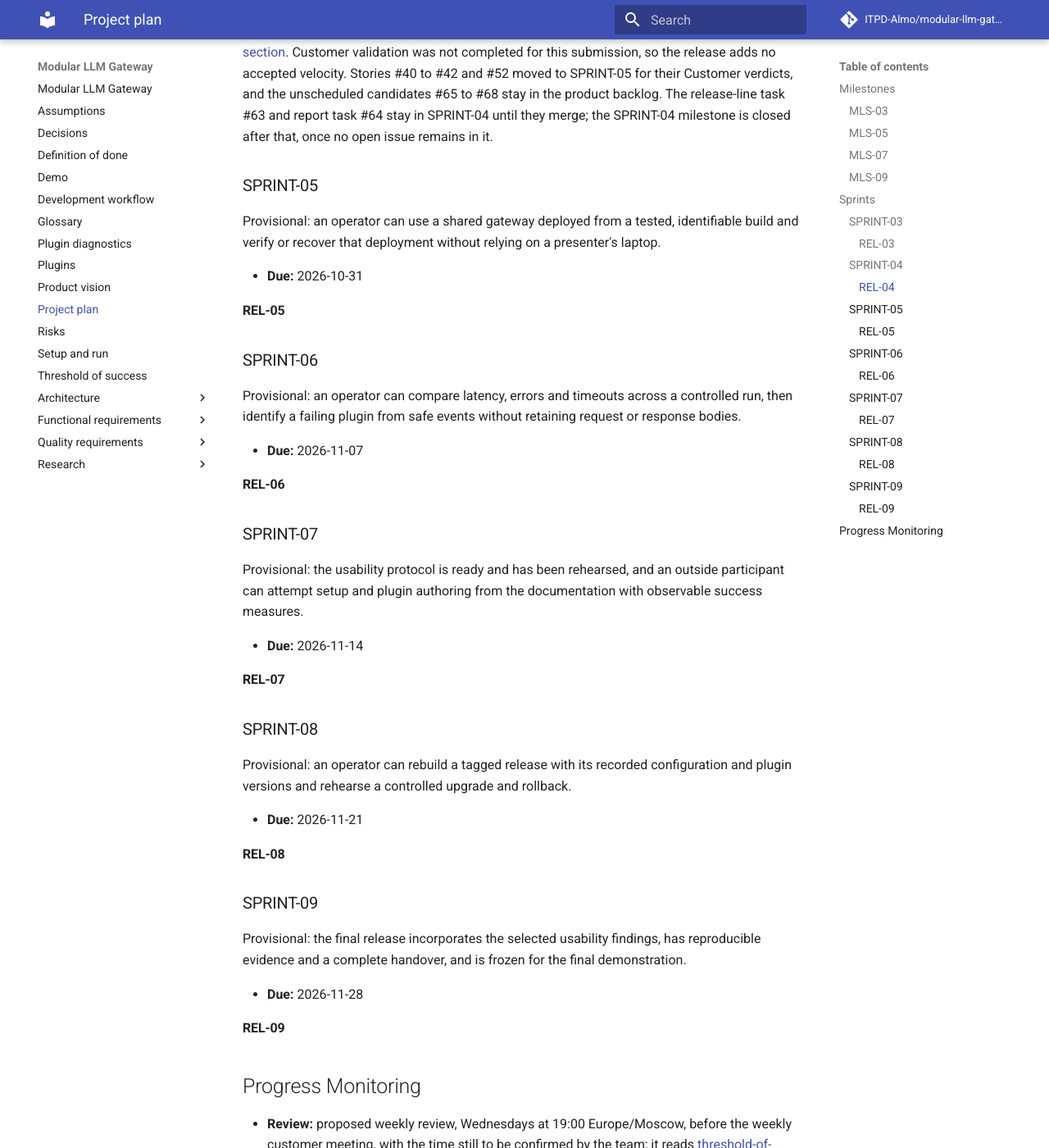
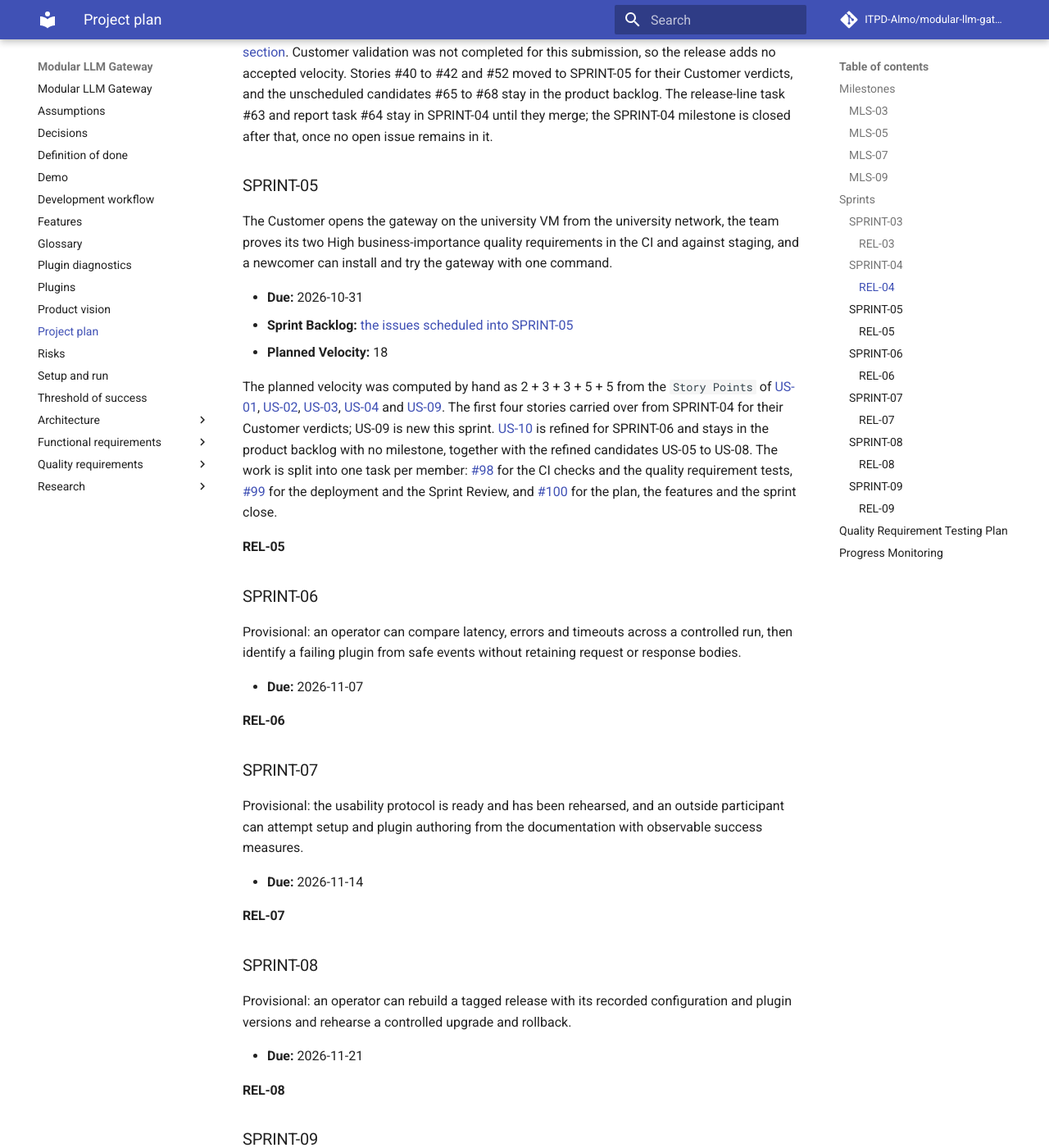
Before and after one commit to ITPD-Almo/modular-llm-gateway, an MkDocs documentation site: the page built from docs/project-plan.md, in a window 1280 px wide and 1400 px high, scrolled down 2226 px. Shown: the whole window at 82% size. Built offline with MkDocs 1.6.1 and Material for MkDocs 9.7.7, drawn with Linux system fonts in a browser that asks for light colours; comment, search, counter and statistics services are not loaded; some of the changed text lies outside the part shown.

Commit message:
Plan SPRINT-05, add the testing plan and the features page
Set the SPRINT-05 goal, backlog link and planned velocity, add the quality requirement testing plan linked from the index, write docs/features.md, and record the one-branch, one-pull-request rule in CONTRIBUTING.md.

```diff
--- a/docs/project-plan.md
+++ b/docs/project-plan.md
@@ -71,9 +71,16 @@ Released as [v0.2.0](https://github.com/ITPD-Almo/modular-llm-gateway/releases/t
 
 ### SPRINT-05
 
-Provisional: an operator can use a shared gateway deployed from a tested, identifiable build and verify or recover that deployment without relying on a presenter's laptop.
+The Customer opens the gateway on the university VM from the university network, the team proves its two High business-importance quality requirements in the CI and against staging, and a newcomer can install and try the gateway with one command.
 
 - **Due:** 2026-10-31
+- **Sprint Backlog:** [the issues scheduled into SPRINT-05](https://github.com/ITPD-Almo/modular-llm-gateway/milestone/3)
+- **Planned Velocity:** 18
+
+The planned velocity was computed by hand as 2 + 3 + 3 + 5 + 5 from the `Story Points` of [US-01](https://github.com/ITPD-Almo/modular-llm-gateway/issues/40), [US-02](https://github.com/ITPD-Almo/modular-llm-gateway/issues/41), [US-03](https://github.com/ITPD-Almo/modular-llm-gateway/issues/42), [US-04](https://github.com/ITPD-Almo/modular-llm-gateway/issues/52) and [US-09](https://github.com/ITPD-Almo/modular-llm-gateway/issues/96).
+The first four stories carried over from SPRINT-04 for their Customer verdicts; US-09 is new this sprint.
+[US-10](https://github.com/ITPD-Almo/modular-llm-gateway/issues/97) is refined for SPRINT-06 and stays in the product backlog with no milestone, together with the refined candidates US-05 to US-08.
+The work is split into one task per member: [#98](https://github.com/ITPD-Almo/modular-llm-gateway/issues/98) for the CI checks and the quality requirement tests, [#99](https://github.com/ITPD-Almo/modular-llm-gateway/issues/99) for the deployment and the Sprint Review, and [#100](https://github.com/ITPD-Almo/modular-llm-gateway/issues/100) for the plan, the features and the sprint close.
 
 #### REL-05
 
@@ -109,9 +116,16 @@ Provisional: the final release incorporates the selected usability findings, has
 
 #### REL-09
 
+## Quality Requirement Testing Plan
+
+| QR | QRT | Status | Checked | Planned for sprint | Evidence |
+| --- | --- | --- | --- | --- | --- |
+| [QR-02](quality-requirements/qr/QR-02.md) | [QR-02 QRT-01](quality-requirements/qr/QR-02.md#qrt-01) | Not verified | None | [SPRINT-05](#sprint-05) | None |
+| [QR-01](quality-requirements/qr/QR-01.md) | [QR-01 QRT-01](quality-requirements/qr/QR-01.md#qrt-01) | Not verified | None | [SPRINT-05](#sprint-05) | None |
+
 ## Progress Monitoring
 
-- **Review:** proposed weekly review, Wednesdays at 19:00 Europe/Moscow, before the weekly customer meeting, with the time still to be confirmed by the team; it reads [threshold-of-success.md](threshold-of-success.md) and [risks.md](risks.md) and settles what changed.
+- **Review:** proposed weekly review, Wednesdays at 19:00 Europe/Moscow, before the weekly customer meeting, with the time still to be confirmed by the team; it reads [threshold-of-success.md](threshold-of-success.md), [risks.md](risks.md) and the [testing plan](#quality-requirement-testing-plan) rows that are not `Passes`, and settles what changed.
 - **Checked by:** the `Accountable` member of each scheduled issue reports its state, and the team walks the sprint's GitHub milestone against the sprint's goal.
 - **Visible at:** the [GitHub project's Sprint table](https://github.com/orgs/ITPD-Almo/projects/1/views/2), grouped by milestone, and the [sprints' GitHub milestones](https://github.com/ITPD-Almo/modular-llm-gateway/milestones).
 - **Continuation:** the [development workflow](development-workflow.md) records the next-assignment intake, file ownership, review and demonstration routine; each new assignment replaces provisional detail at planning rather than rewriting earlier reports. The Customer asked for progress beyond one iteration and welcomed asynchronous clarification in [DEC-011](decisions.md#dec-011).
```
Also changed, not shown: CHANGELOG.md (+4 -0 lines), CONTRIBUTING.md (+3 -2 lines), docs/features.md (added, +35 -0 lines), docs/quality-requirements/README.md (+1 -0 lines).
